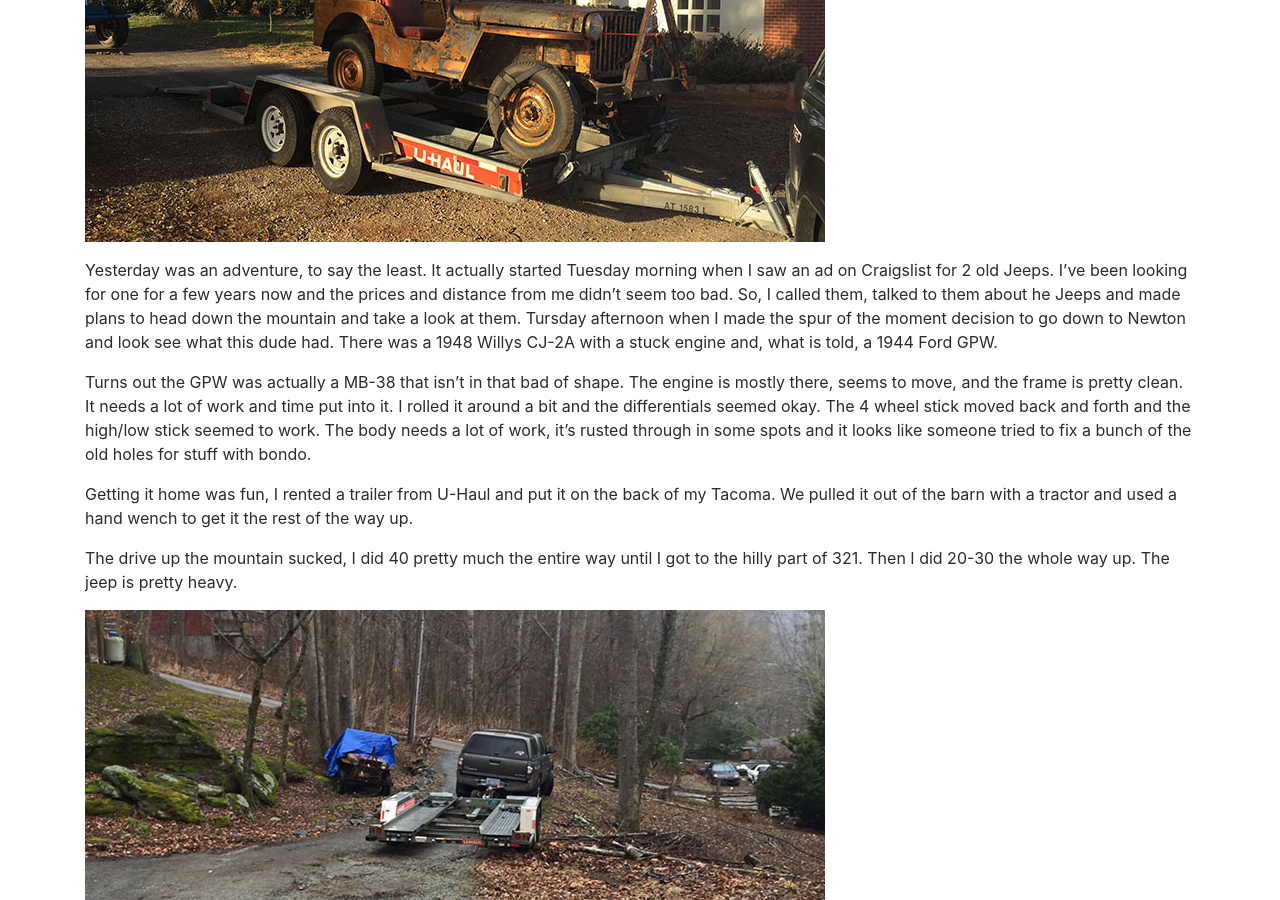
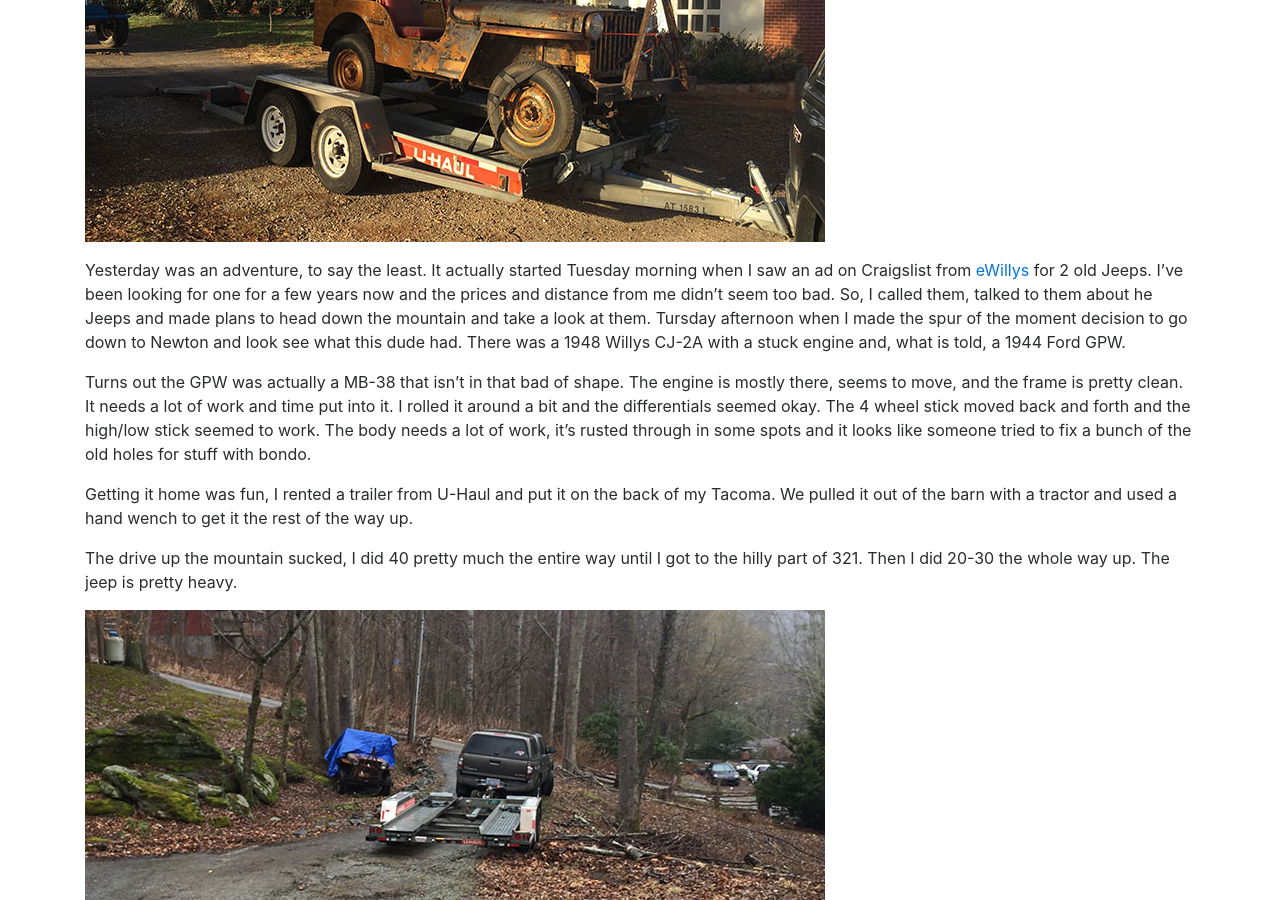
Before and after one commit to 44mb/44mb.github.io, a Jekyll site: the page built from _posts/2017-02-25-finding-and-getting-this-thing-home.md, in a window 1280 px wide and 900 px high, scrolled down 773 px. Built offline with Jekyll 4.4.1, drawn with Linux system fonts in a browser that asks for light colours; nearby versions of some CDN libraries.

Commit message:
Fixing link

```diff
--- a/_posts/2017-02-25-finding-and-getting-this-thing-home.md
+++ b/_posts/2017-02-25-finding-and-getting-this-thing-home.md
@@ -7,7 +7,7 @@ date:   2017-02-25 13:56:17 -0500
 ![Picking up the Jeep](/files/images/jeep-pickup.jpg "Picking up the Jeep"){:class="img-fluid"}
 
 Yesterday was an adventure, to say the least. It actually started Tuesday
-morning when I saw an ad on Craigslist for 2 old Jeeps. I've been looking
+morning when I saw an ad on Craigslist from [eWillys][ewillys-ad]{:target="\_blank"} for 2 old Jeeps. I've been looking
 for one for a few years now and the prices and distance from me didn't seem
 too bad. So, I called them, talked to them about he Jeeps and made plans to
 head down the mountain and take a look at them. Tursday afternoon when I made
@@ -47,3 +47,5 @@ I've taken off the headlights and started cutting wires so I can take the grill
 off and deal with that.
 
 ![Picture of the jeep with windows down](/files/images/jeep-parked-windows-down.jpg "The jeep with the windows down."){:class="img-fluid"}
+
+[ewillys-ad]: http://www.ewillys.com/2017/02/21/1944-mb-1948-cj-2a-north-carolina/
```
